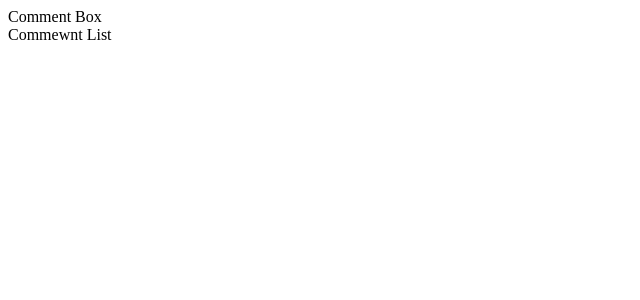
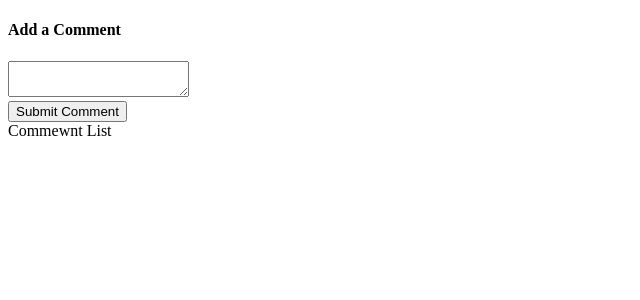
Before and after one commit to yanhezv/advanced-react-and-redux, a React (Create React App) app in the folder testing/: page / in a window 1280 px wide. Shown: the top 300 px of the page, without its empty margins (0-640 px from the left). Built offline with nearby package versions, Linux system fonts and the light colour scheme.

Commit message:
Added CommentBox component and basic test

```diff
--- a/testing/src/components/CommentBox.js
+++ b/testing/src/components/CommentBox.js
@@ -1,7 +1,35 @@
-import React from 'react';
+import React, { Component } from 'react';
 
-export default () => {
-  return (
-    <div>Comment Box</div>
-  );
-};
+class CommentBox extends Component {
+  state = { comment: '' };
+
+  handleChange = event => {
+    this.setState({ comment: event.target.value });
+  };
+
+  handleSubmit = event => {
+    event.preventDefault();
+
+    // TODO - Call an action creator
+    // And save the comment
+
+    this.setState({ comment: '' });
+  };
+
+  render() {
+    return (
+      <form onSubmit={this.handleSubmit}>
+        <h4>Add a Comment</h4>
+        <textarea
+          onChange={this.handleChange}
+          value={this.state.comment}
+        />
+        <div>
+          <button>Submit Comment</button>
+        </div>
+      </form>
+    );
+  }
+}
+
+export default CommentBox;
```
Also changed, not shown: 1 other file (tests, documents, lock files or other folders).
